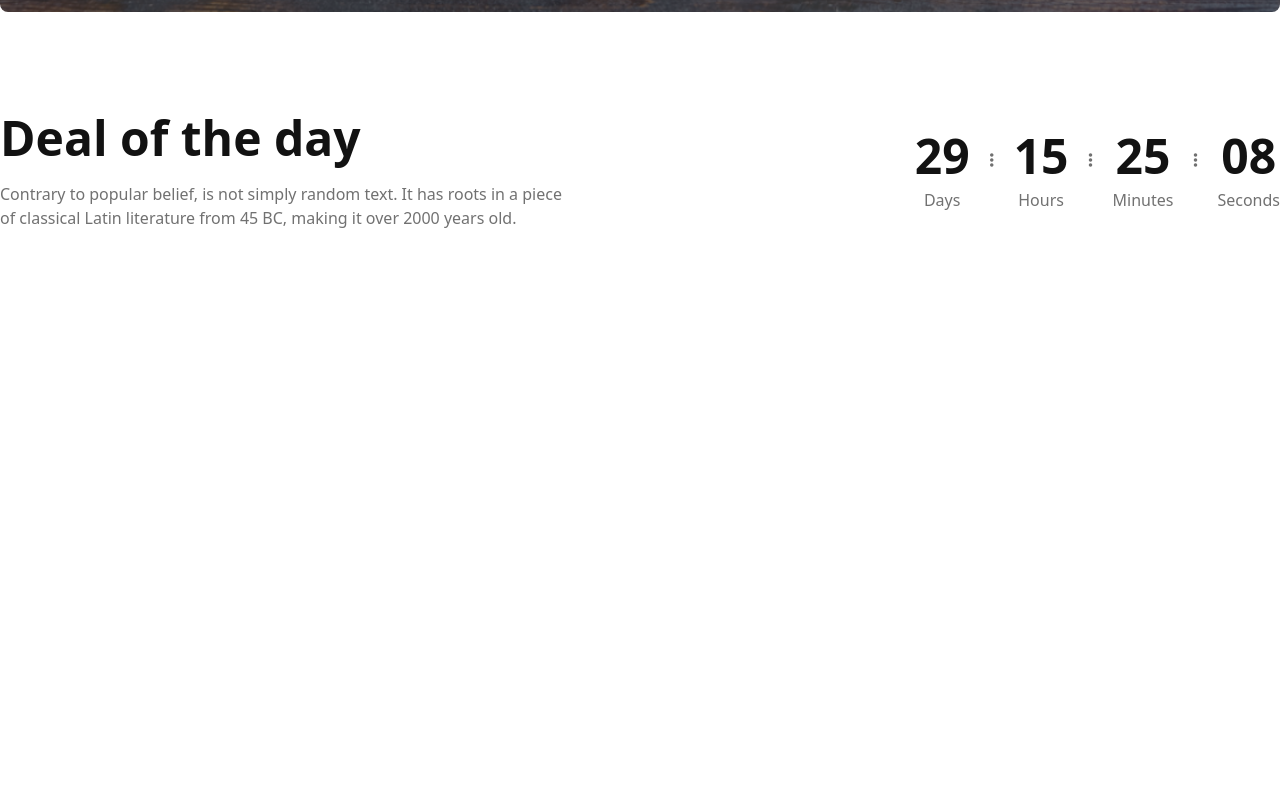
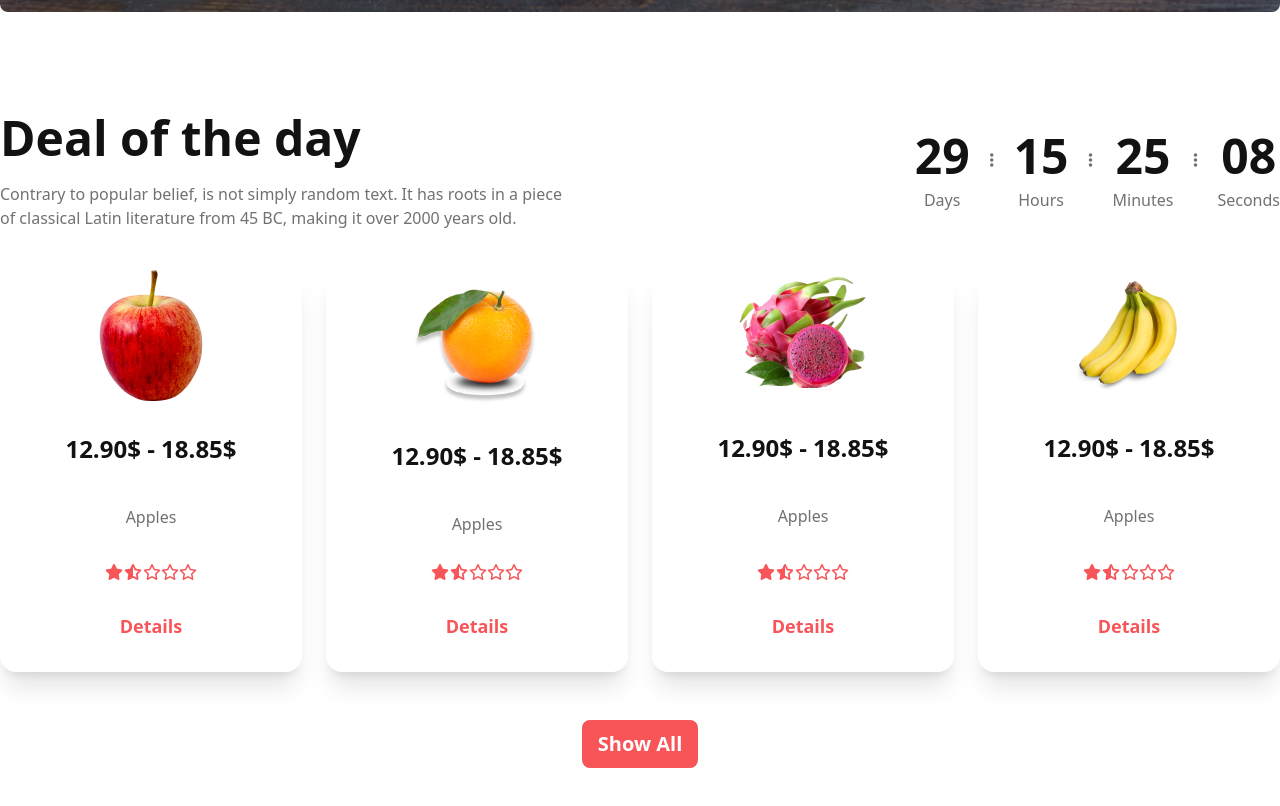
Before and after one commit to shihab01118/assignment-3-fruit-brust, a plain HTML site: page index.html in a window 1280 px wide. Shown: the part 816-1622 px from the top of the page. Before the commit the page ends 1142 px from the top, so only its background shows below. Drawn offline with nearby package versions, Linux system fonts and the light colour scheme; grey boxes are pictures that could not be loaded.

Commit message:
deal of the day section added

```diff
--- a/index.html
+++ b/index.html
@@ -106,7 +106,8 @@
                                 <h1 class="text-4xl md:5xl lg:text-7xl font-bold">Exotic tastes at your <br> doorstep
                                 </h1>
                                 <p class="font-medium text-xl">We supply highly quality organic products</p>
-                                <button class="btn bg-p-color text-white font-bold text-xl capitalize border-none">Shop Now</button>
+                                <button class="btn bg-p-color text-white font-bold text-xl capitalize border-none">Shop
+                                Now</button>
                             </div>
                         </div>
                     </div>
@@ -125,7 +126,8 @@
                                 <h1 class="text-4xl md:5xl lg:text-7xl font-bold">Exotic tastes at your <br> doorstep
                                 </h1>
                                 <p class="font-medium text-xl">We supply highly quality organic products</p>
-                                <button class="btn bg-p-color text-white font-bold text-xl capitalize border-none">Shop Now</button>
+                                <button class="btn bg-p-color text-white font-bold text-xl capitalize border-none">Shop
+                                    Now</button>
                             </div>
                         </div>
                     </div>
@@ -144,7 +146,8 @@
                                 <h1 class="text-4xl md:5xl lg:text-7xl font-bold">Exotic tastes at your <br> doorstep
                                 </h1>
                                 <p class="font-medium text-xl">We supply highly quality organic products</p>
-                                <button class="btn bg-p-color text-white font-bold text-xl capitalize border-none">Shop Now</button>
+                                <button class="btn bg-p-color text-white font-bold text-xl capitalize border-none">Shop
+                                    Now</button>
                             </div>
                         </div>
                     </div>
@@ -163,7 +166,8 @@
                                 <h1 class="text-4xl md:5xl lg:text-7xl font-bold">Exotic tastes at your <br> doorstep
                                 </h1>
                                 <p class="font-medium text-xl">We supply highly quality organic products</p>
-                                <button class="btn bg-p-color text-white font-bold text-xl capitalize ">Shop Now</button>
+                                <button class="btn bg-p-color text-white font-bold text-xl capitalize ">Shop
+                                    Now</button>
                             </div>
                         </div>
                     </div>
@@ -187,7 +191,9 @@
                 <!-- deal of the day content left -->
                 <div class="space-y-5">
                     <h3 class="text-h-color font-bold text-5xl">Deal of the day</h3>
-                    <p class="text-t-color font-medium max-w-xl">Contrary to popular belief, is not simply random text. It has roots in a piece of classical Latin literature from 45 BC, making it over 2000 years old.</p>
+                    <p class="text-t-color font-medium max-w-xl">Contrary to popular belief, is not simply random text.
+                        It has roots in a piece of classical Latin literature from 45 BC, making it over 2000 years old.
+                    </p>
                 </div>
 
                 <!-- deal of the day content right -->
@@ -221,10 +227,84 @@
             </div>
 
             <!-- deal of the day cards -->
-            <div class="grid grid-cols-1 md:grid-cols-2 Lg:grid-cols-4 gap-6">
+            <div class="mt-10 grid grid-cols-1 md:grid-cols-2 lg:grid-cols-4 gap-6">
 
+                <!-- card 1 -->
+                <div class="card bg-base-100 shadow-xl">
+                    <figure><img src="./images/fruit6.png" alt="Shoes" /></figure>
+                    <div class="card-body text-center">
+                        <h2 class="text-h-color text-2xl font-bold mb-8">12.90$ - 18.85$</h2>
+                        <p class="text-t-color font-medium mb-5">Apples</p>
+                        <div class="flex justify-center mb-6">
+                            <i class="fa-solid fa-star text-p-color"></i>
+                            <i class="fa-solid fa-star-half-stroke text-p-color"></i>
+                            <i class="fa-regular fa-star text-p-color"></i>
+                            <i class="fa-regular fa-star text-p-color"></i>
+                            <i class="fa-regular fa-star text-p-color"></i>
+                        </div>
+                        <a href="#" class="text-p-color text-lg font-bold">Details</a>
+                    </div>
+                </div>
+
+                <!-- card 2 -->
+                <div class="card bg-base-100 shadow-xl">
+                    <figure><img src="./images/fruit7.png" alt="Shoes" /></figure>
+                    <div class="card-body text-center">
+                        <h2 class="text-h-color text-2xl font-bold mb-8">12.90$ - 18.85$</h2>
+                        <p class="text-t-color font-medium mb-5">Apples</p>
+                        <div class="flex justify-center mb-6">
+                            <i class="fa-solid fa-star text-p-color"></i>
+                            <i class="fa-solid fa-star-half-stroke text-p-color"></i>
+                            <i class="fa-regular fa-star text-p-color"></i>
+                            <i class="fa-regular fa-star text-p-color"></i>
+                            <i class="fa-regular fa-star text-p-color"></i>
+                        </div>
+                        <a href="#" class="text-p-color text-lg font-bold">Details</a>
+                    </div>
+                </div>
+
+                <!-- card 3 -->
+                <div class="card bg-base-100 shadow-xl">
+                    <figure><img src="./images/fruit8.png" alt="Shoes" /></figure>
+                    <div class="card-body text-center">
+                        <h2 class="text-h-color text-2xl font-bold mb-8">12.90$ - 18.85$</h2>
+                        <p class="text-t-color font-medium mb-5">Apples</p>
+                        <div class="flex justify-center mb-6">
+                            <i class="fa-solid fa-star text-p-color"></i>
+                            <i class="fa-solid fa-star-half-stroke text-p-color"></i>
+                            <i class="fa-regular fa-star text-p-color"></i>
+                            <i class="fa-regular fa-star text-p-color"></i>
+                            <i class="fa-regular fa-star text-p-color"></i>
+                        </div>
+                        <a href="#" class="text-p-color text-lg font-bold">Details</a>
+                    </div>
+                </div>
+
+                <!-- card 4 -->
+                <div class="card bg-base-100 shadow-xl">
+                    <figure><img src="./images/fruit9.png" alt="Shoes" /></figure>
+                    <div class="card-body text-center">
+                        <h2 class="text-h-color text-2xl font-bold mb-8">12.90$ - 18.85$</h2>
+                        <p class="text-t-color font-medium mb-5">Apples</p>
+                        <div class="flex justify-center mb-6">
+                            <i class="fa-solid fa-star text-p-color"></i>
+                            <i class="fa-solid fa-star-half-stroke text-p-color"></i>
+                            <i class="fa-regular fa-star text-p-color"></i>
+                            <i class="fa-regular fa-star text-p-color"></i>
+                            <i class="fa-regular fa-star text-p-color"></i>
+                        </div>
+                        <a href="#" class="text-p-color text-lg font-bold">Details</a>
+                    </div>
+                </div>
+            </div>
+
+            <!-- deal of the day button -->
+            <div class="text-center mt-12">
+                <button class="btn bg-p-color text-white font-bold text-xl capitalize border-none">Show All</button>
             </div>
         </section>
+
+
     </main>
 
     <!-- footer section -->
```
Also changed, not shown: images/star-full-icon.svg (added), images/star-half-icon.svg (added).
